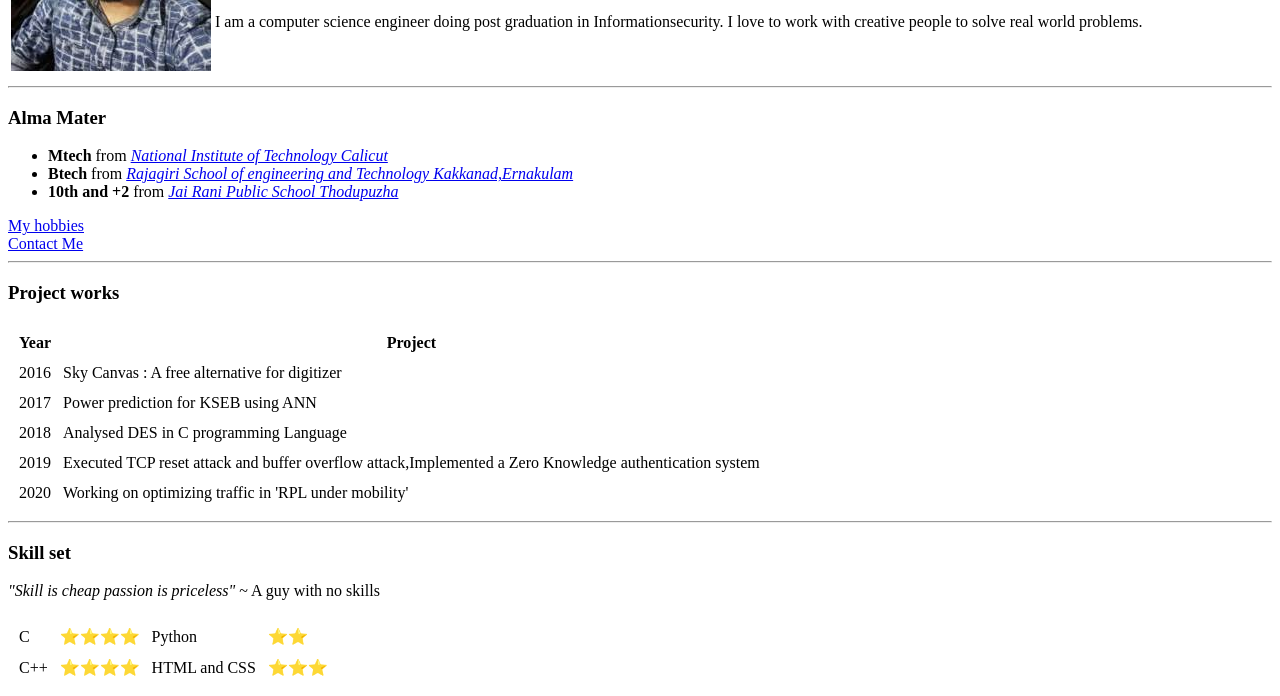
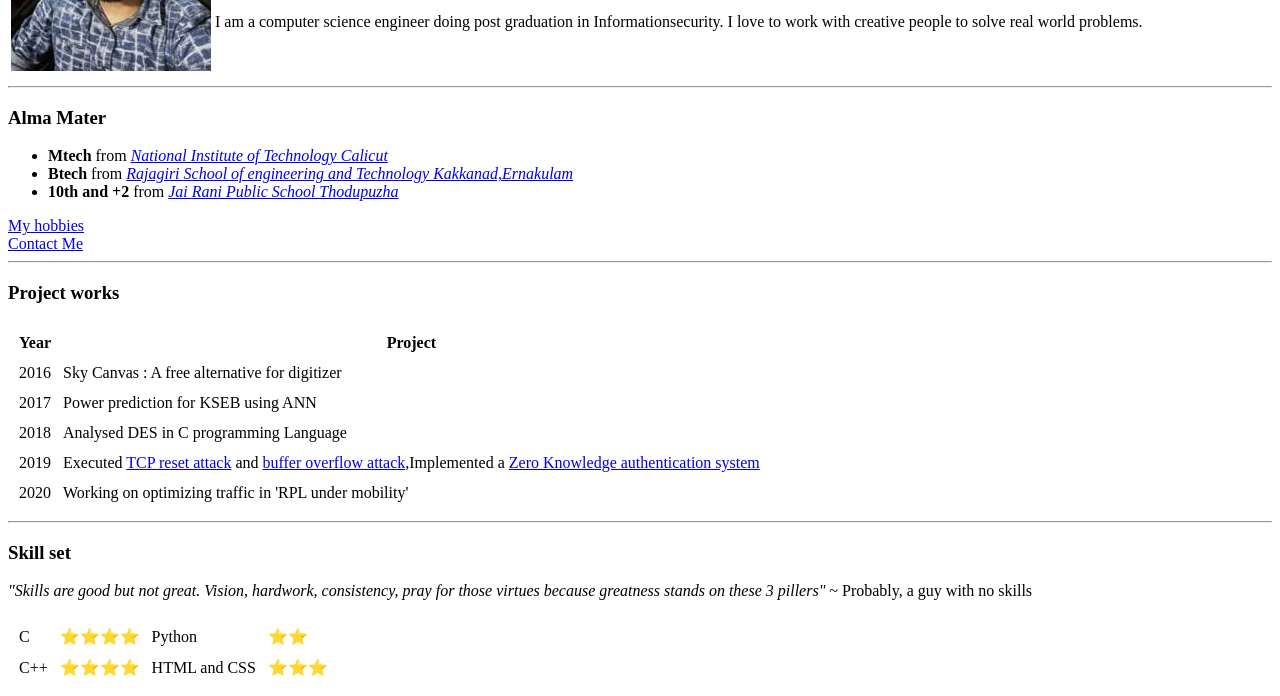
Before and after one commit to varkeyvincentindia/cv, a plain HTML site: page index.html in a window 1280 px wide. Shown: the part 140-836 px from the top of the page. Drawn offline with Linux system fonts and the light colour scheme.

Commit message:
Update index.html

```diff
--- a/index.html
+++ b/index.html
@@ -56,7 +56,7 @@
 
       <tr>
         <td>2019</td>
-        <td>Executed TCP reset attack and buffer overflow attack,Implemented a Zero Knowledge authentication system</td>
+        <td>Executed <a href="https://youtu.be/t0ABYaWeM_g">TCP reset attack</a> and <a href="https://youtu.be/7R9WtVSPnFg">buffer overflow attack</a>,Implemented a <a href="https://github.com/varkeyvincentindia/ZKP_Based_Authentication">Zero Knowledge authentication system</a></td>
       </tr>
       <tr>
         <td>2020</td>
@@ -67,7 +67,7 @@
   </table>
   <hr>
   <h3>Skill set</h3>
-  <p><em>"Skill is cheap passion is priceless"</em> ~ A guy with no skills</p>
+  <p><em>"Skills are good but not great. Vision, hardwork, consistency, pray for those virtues because greatness stands on these 3 pillers"</em> ~ Probably, a guy with no skills</p>
 
   <table cellspacing=10>
     <tr>
```
